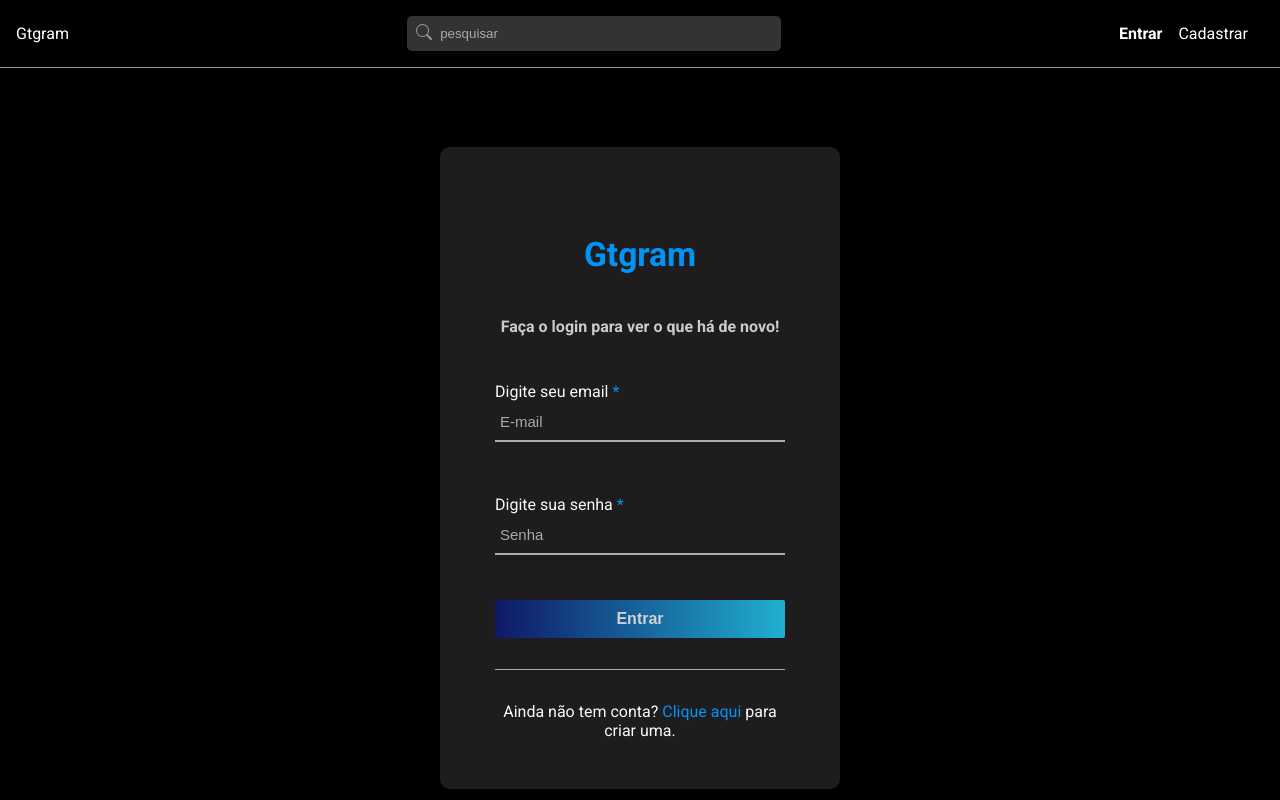
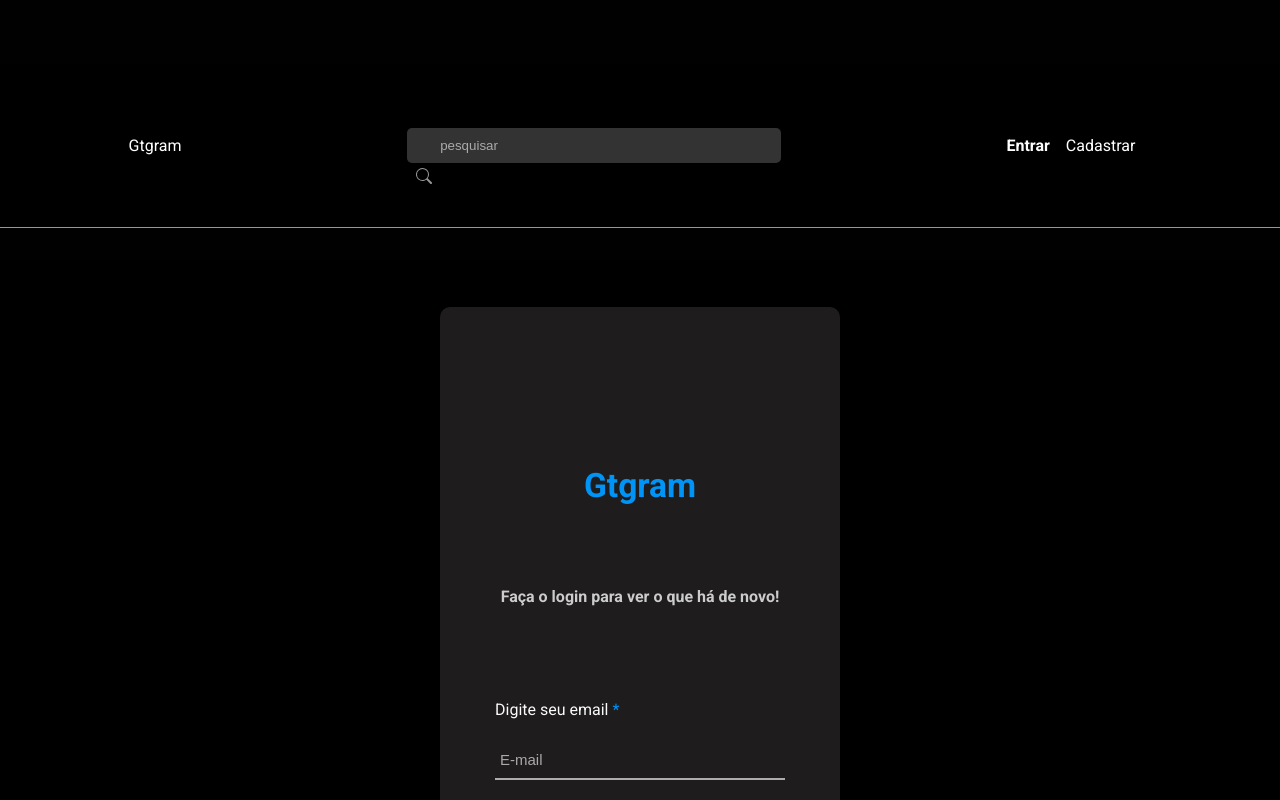
Before and after one commit to gtamaral/gtGram-frontend, a React (Create React App) app: page /login in a window 1280 px wide. Shown: the top 800 px of the page. Built offline with nearby package versions, Linux system fonts and the light colour scheme.

Commit message:
teste margin

```diff
--- a/src/pages/Auth/Auth.css
+++ b/src/pages/Auth/Auth.css
@@ -86,6 +86,7 @@
     /* margin: 0; */
     padding: 0;
     box-sizing: border-box;
+    margin: 2em auto;
 }
 
 .container {
```
